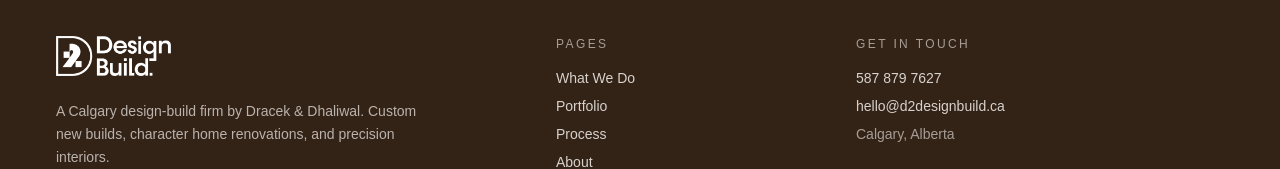
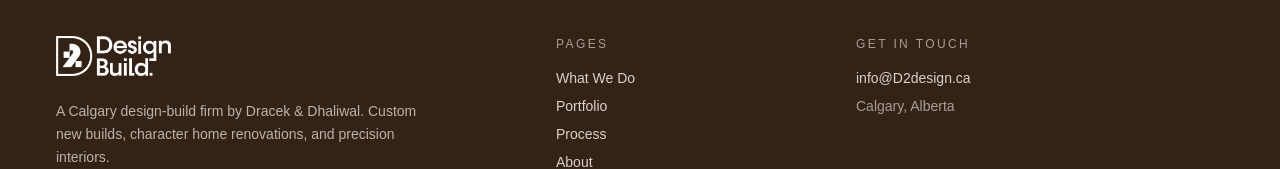
Before and after one commit to olivermedgyesi/d2design, a Next.js app: page /faq in a window 1280 px wide. Shown: the part 2538-2707 px from the top of the page. Built offline with nearby package versions, Linux system fonts and the light colour scheme; a web font is replaced by a local one.

Commit message:
Updated Contact Form and Other Elements

```diff
--- a/components/ContactForm.tsx
+++ b/components/ContactForm.tsx
@@ -140,7 +140,7 @@ export function ContactForm() {
           Accept: "application/json",
         },
         body: JSON.stringify({
-          access_key: process.env.NEXT_PUBLIC_WEB3FORMS_ACCESS_KEY,
+          access_key: "f35911d6-06b6-409b-80dc-a642162ca206",
           subject: "New Discovery Call Request — D2 Design Build",
           from_name: `${data.firstName} ${data.lastName}`,
           ...data,
--- a/components/ContactInfo.tsx
+++ b/components/ContactInfo.tsx
@@ -1,6 +1,5 @@
 const channels = [
   { label: "Email", value: "info@D2design.ca", href: "mailto:info@D2design.ca" },
-  { label: "Phone", value: "—", href: null },
   { label: "Address", value: "Calgary, Alberta", href: null },
   { label: "Instagram", value: "@d2designbuild", href: "#" },
   { label: "Facebook", value: "D2 Design Build", href: "#" },
--- a/components/Footer.tsx
+++ b/components/Footer.tsx
@@ -54,18 +54,10 @@ export function Footer() {
             <ul className="space-y-2 text-sm text-paper/85">
               <li>
                 <a
-                  href="tel:5878797627"
+                  href="mailto:info@D2design.ca"
                   className="transition-colors hover:text-terracotta"
                 >
-                  587 879 7627
-                </a>
-              </li>
-              <li>
-                <a
-                  href="mailto:hello@d2designbuild.ca"
-                  className="transition-colors hover:text-terracotta"
-                >
-                  hello@d2designbuild.ca
+                  info@D2design.ca
                 </a>
               </li>
               <li className="text-paper/60">Calgary, Alberta</li>
--- a/components/PortfolioGrid.tsx
+++ b/components/PortfolioGrid.tsx
@@ -129,10 +129,11 @@ const projects: Project[] = [
 export function PortfolioGrid() {
   const [active, setActive] = useState<Category>("All");
 
-  const visible =
+  const visible = (
     active === "All"
       ? projects
-      : projects.filter((p) => p.category === active);
+      : projects.filter((p) => p.category === active)
+  ).filter((p) => p.name !== "Project Name TBA");
 
   return (
     <section className="bg-paper py-20 md:py-28 lg:py-32">
@@ -172,8 +173,8 @@ export function PortfolioGrid() {
 
         {visible.length === 0 ? (
           <div className="py-24 text-center md:py-32">
-            <p className="text-base leading-relaxed text-ink/60 md:text-lg">
-              No projects in this category yet. Check back soon.
+            <p className="font-display text-3xl text-ink md:text-4xl">
+              Projects Coming Soon
             </p>
           </div>
         ) : (
```
